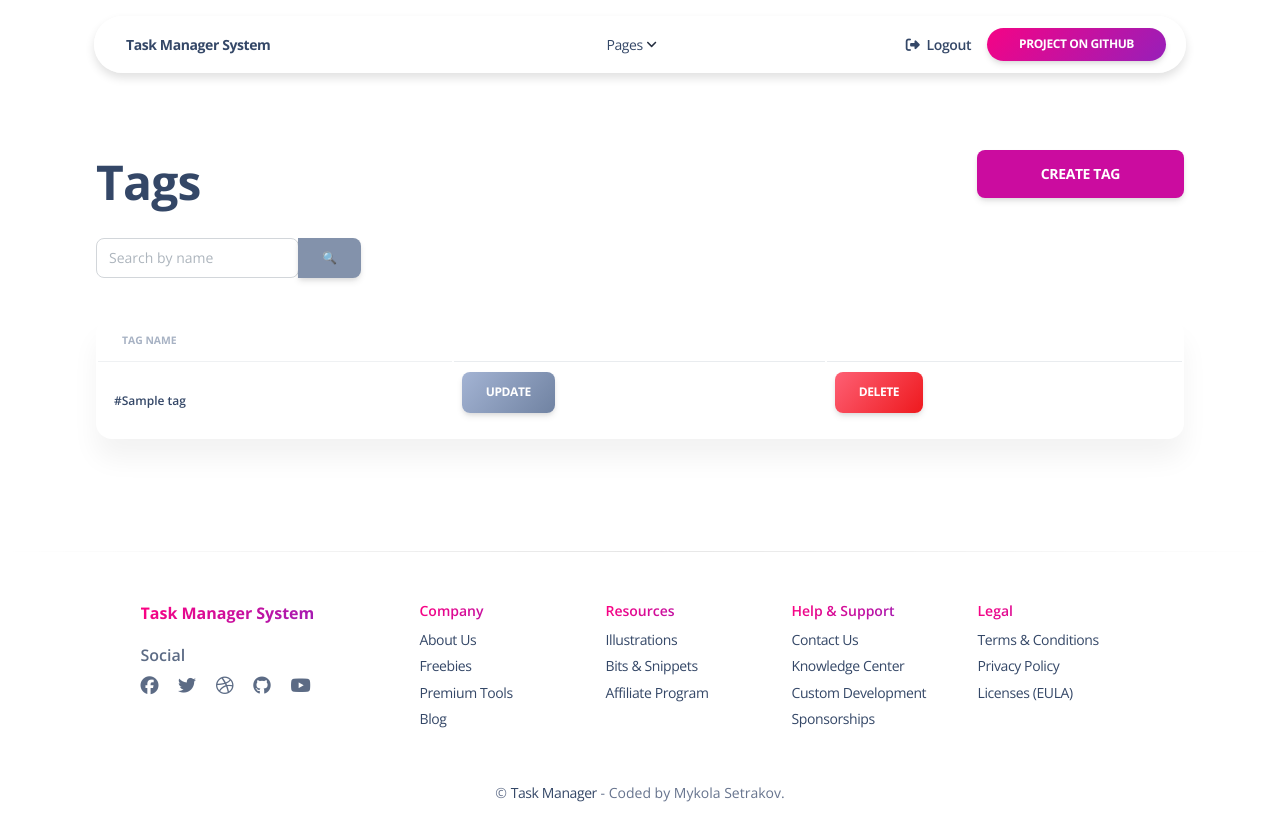
After one commit to nicksetrakov/IT-Company-Task-Manager, a Django app: page /tags/ in a window 1280 px wide. The commit adds this page. Run offline with Django 4.2, Linux system fonts and the light colour scheme; a user stored in the database is signed in; tables that the repository leaves empty hold one stand-in row (values such as "Sample post"); some libraries are stand-ins or nearby versions.

Commit message:
created templates for list, create, update, delete tag pages, added link for tag list page in navigation.html, modified task_detail.html to display tags

```diff
--- a/templates/includes/navigation.html
+++ b/templates/includes/navigation.html
@@ -68,6 +68,9 @@
                     </a>
                     <a href="{% url 'task_manager:position-list' %}" class="dropdown-item border-radius-md">
                       <span class="ps-3">Positions</span>
+                    </a>
+                    <a href="{% url 'task_manager:tag-list' %}" class="dropdown-item border-radius-md">
+                      <span class="ps-3">Tags</span>
                     </a>
                     <div
                       class="dropdown-header text-dark font-weight-bolder d-flex justify-content-cente align-items-center px-0 mt-3">
--- /dev/null
+++ b/templates/task_manager/tag_confirm_delete.html
@@ -0,0 +1,2 @@
+{% extends "layouts/base_confirm_delete.html" %}
+{% block obj_name %} tag {% endblock %}
--- /dev/null
+++ b/templates/task_manager/tag_form.html
@@ -0,0 +1,2 @@
+{% extends "layouts/base_form.html" %}
+{% block obj_name %} tag {% endblock %}
--- /dev/null
+++ b/templates/task_manager/tag_list.html
@@ -0,0 +1,50 @@
+{% extends 'layouts/base.html' %}
+{% block content %}
+  <div class="d-flex justify-content-between align-items-center mb-4">
+    <h1 class="mb-0">Tags</h1>
+    <a href="{% url 'task_manager:tag-create' %}" class="btn btn-primary btn-lg link-to-page">Create Tag</a>
+  </div>
+  {% include "includes/search_form.html" %}
+  <div class="card">
+    <div class="table-responsive">
+      {% if tag_list %}
+      <table class="table align-items-center mb-0">
+        <thead>
+          <tr>
+            <th class="text-uppercase text-secondary text-xxs font-weight-bolder opacity-7">Tag name</th>
+            <th></th>
+            <th></th>
+          </tr>
+        </thead>
+        <tbody>
+        {% for tag in tag_list %}
+          <tr>
+            <td>
+              <div class="d-flex px-2">
+                <div class="my-auto">
+                  <h6 class="mb-0 text-xs">#{{ tag }}</h6>
+                </div>
+              </div>
+            </td>
+            <td>
+              <a href="{% url 'task_manager:tag-update' pk=tag.id %}">
+                <button type="button" class="btn bg-gradient-secondary">Update</button>
+              </a>
+            </td>
+            <td>
+              <a
+                href="{% url 'task_manager:tag-delete' pk=tag.id %}">
+                <button type="button" class="btn bg-gradient-danger">Delete</button>
+              </a>
+            </td>
+          </tr>
+        {% endfor %}
+
+        </tbody>
+      </table>
+      {% else %}
+        <p>There are no tags in the service.</p>
+      {% endif %}
+    </div>
+    </div>
+{% endblock %}
--- a/templates/task_manager/task_detail.html
+++ b/templates/task_manager/task_detail.html
@@ -59,6 +59,11 @@
             {% else %}
               <p>Task has not done</p>
             {% endif %}
+            <p>
+              {% for tag in task.tags.all %}
+                #{{ tag }} {% if not forloop.last %}, {% endif %}
+              {% endfor %}
+            </p>
           </div>
         </div>
       </div>
```
